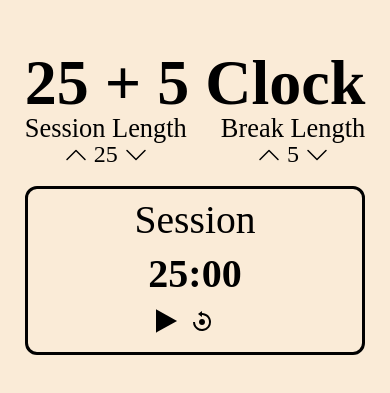
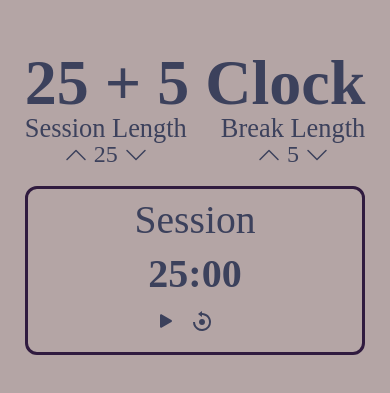
Before and after one commit to kcotrinam/fcc-Clock, a React (Create React App) app: page / in a window 390 px wide. Shown: the part 219-612 px from the top of the page. Built offline with nearby package versions, Linux system fonts and the light colour scheme.

Commit message:
Add dark mode media query

```diff
--- a/src/components/Timer.jsx
+++ b/src/components/Timer.jsx
@@ -1,7 +1,8 @@
 import { useEffect, useState, useRef } from 'react';
 import { useSelector, useDispatch } from 'react-redux';
-import { GrPlayFill, GrPauseFill } from 'react-icons/gr';
+import { GrPauseFill } from 'react-icons/gr';
 import { BiReset } from 'react-icons/bi';
+import { BsPlayFill } from 'react-icons/bs';
 
 const Timer = () => {
 	const sessionTime = useSelector((state) => state.timeReducer.session);
@@ -68,7 +69,7 @@ const Timer = () => {
 			<h2 id='time-left'>{formatTime()}</h2>
 			<div className='session-controller'>
 				<button id='start_stop' className='play' onClick={handleStart}>
-					{isActive ? <GrPauseFill /> : <GrPlayFill />}
+					{isActive ? <GrPauseFill /> : <BsPlayFill />}
 				</button>
 				<button id='reset' onClick={handleReset}>
 					<BiReset />
--- a/src/index.js
+++ b/src/index.js
@@ -3,6 +3,7 @@ import ReactDOM from 'react-dom';
 import { Provider } from 'react-redux';
 import App from './components/App';
 import myStore from './store/store';
+import './scss/theme/dark.scss';
 
 ReactDOM.render(
 	<Provider store={myStore}>
--- a/src/scss/base/variables.scss
+++ b/src/scss/base/variables.scss
@@ -3,4 +3,7 @@
 	--subtitle-size: 1.65rem;
 	--font-size-normal: 1.5rem;
 	--font-size-main: 2.5rem;
+	--bg-light-color: #b4a5a5;
+	--text-light-color: #3c415c;
+	--border-light-color: #301b3f;
 }
--- a/src/scss/components/controllers.scss
+++ b/src/scss/components/controllers.scss
@@ -1,6 +1,7 @@
 .controllers {
 	display: flex;
 	justify-content: space-between;
+	color: var(--text-light-color);
 
 	&__session > div,
 	&__break > div {
@@ -12,4 +13,9 @@
 #session-length,
 #break-length {
 	font-size: var(--font-size-normal);
+	color: var(--text-light-color);
 }
+
+svg {
+	color: var(--text-light-color) !important;
+}
--- a/src/scss/components/timer.scss
+++ b/src/scss/components/timer.scss
@@ -3,14 +3,16 @@
 	flex-direction: column;
 	justify-content: center;
 	align-items: center;
-	border: 3px solid black;
+	border: 3px solid var(--border-light-color);
 	margin-top: 0.75rem;
 	border-radius: 0.75rem;
 	padding: 0.75rem;
+	color: var(--text-light-color);
 
 	& > h3 {
 		font-size: calc(var(--subtitle-size) * 1.5);
 		font-size: bolder;
+		color: var(--text-light-color);
 	}
 }
 
@@ -18,4 +20,5 @@
 	margin: 0.85rem 0;
 	font-size: var(--font-size-main);
 	font-weight: bold;
+	color: var(--text-light-color);
 }
--- a/src/scss/components/title.scss
+++ b/src/scss/components/title.scss
@@ -1,9 +1,11 @@
 #main-title {
 	font-size: var(--title-size);
 	font-weight: bold;
+	color: var(--text-light-color);
 }
 
 #session-label,
 #break-label {
 	font-size: var(--subtitle-size);
+	color: var(--text-light-color);
 }
--- a/src/scss/layout/layout.scss
+++ b/src/scss/layout/layout.scss
@@ -1,6 +1,6 @@
 #root {
 	min-height: 100vh;
-	background-color: antiquewhite;
+	background-color: var(--bg-light-color);
 	display: flex;
 	justify-content: center;
 	align-items: center;
--- /dev/null
+++ b/src/scss/theme/dark.scss
@@ -0,0 +1,7 @@
+@media (prefers-color-scheme: dark) {
+	:root {
+		--bg-light-color: #151515;
+		--text-light-color: #b4a5a5;
+		--border-light-color: #b4a5a5;
+	}
+}
```
